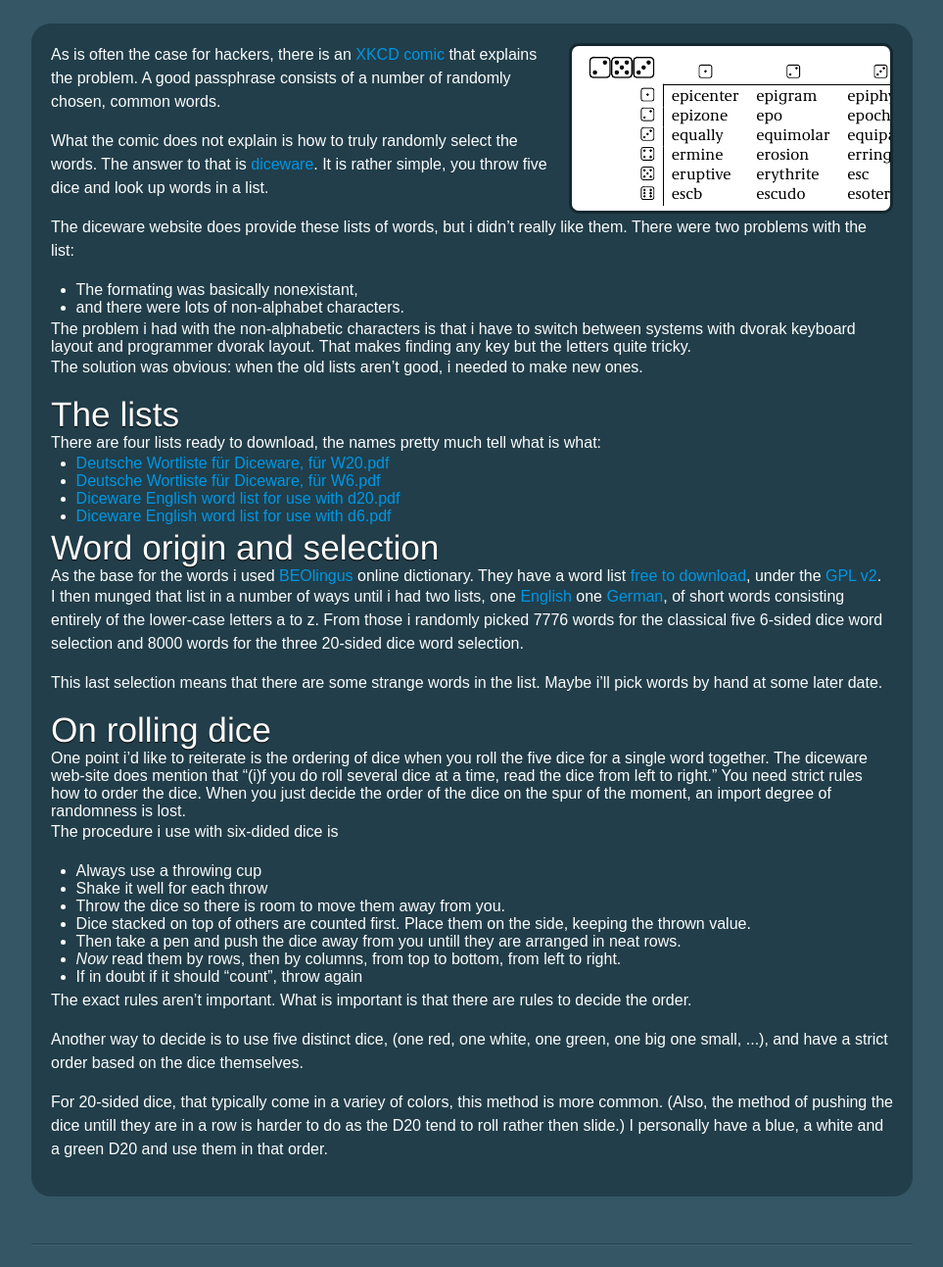
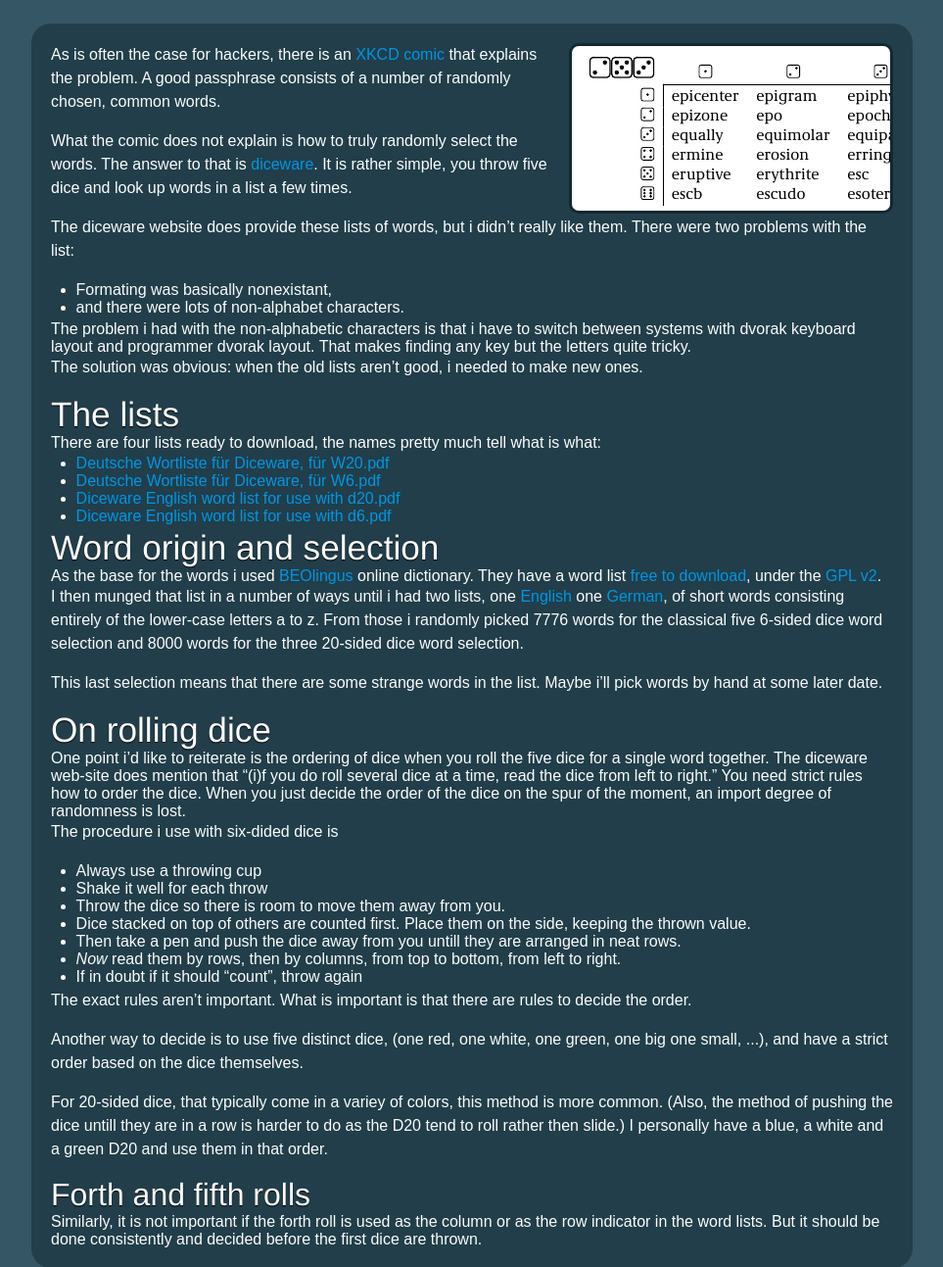
Before and after one commit to ospalh/ospalh.github.io, a plain HTML site: page LaTeX diceware.html in a window 1280 px wide. Shown: the part 260-1553 px from the top of the page at 98% size, without its empty margins (158-1121 px from the left). Drawn offline with Linux system fonts and the light colour scheme.

Commit message:
a bit more on rolling.

```diff
--- a/LaTeX diceware.html
+++ b/LaTeX diceware.html
@@ -51,11 +51,11 @@
   words. The answer to that
   is <a href="http://world.std.com/~reinhold/diceware.html">diceware</a>. It
   is rather simple, you throw five dice and look up words in a
-  list.
+  list a few times.
 <p>The diceware website does provide these lists of words, but i
   didn’t really like them. There were two problems with the list:
 <ul>
-  <li>The formating was basically nonexistant,
+  <li>Formating was basically nonexistant,
   <li>and there were lots of non-alphabet characters.
 </ul>
 The problem i had with the non-alphabetic characters is that i have to
@@ -65,6 +65,7 @@ tricky.
 <p>The solution was obvious: when the old lists aren’t good, i needed
   to make new ones.
 <h2>The lists</h2>
+
 There are four lists ready to download, the names pretty much tell
 what is what:
 <ul>
@@ -90,12 +91,14 @@ download</a>, under the <a href="http://www.gnu.org/licenses/gpl-2.0.html">GPL v
 <p>This last selection means that there are some strange words in the
   list. Maybe i’ll pick words by hand at some later date.
 
-<h2>On rolling dice</h2> One point i’d like to reiterate is the
-ordering of dice when you roll the five dice for a single word
-together. The diceware web-site does mention that “(i)f you do roll
-several dice at a time, read the dice from left to right.” You need
-strict rules how to order the dice. When you just decide the order of
-the dice on the spur of the moment, an import degree of randomness is lost.
+<h2>On rolling dice</h2>
+
+One point i’d like to reiterate is the ordering of dice when you roll
+the five dice for a single word together. The diceware web-site does
+mention that “(i)f you do roll several dice at a time, read the dice
+from left to right.” You need strict rules how to order the dice. When
+you just decide the order of the dice on the spur of the moment, an
+import degree of randomness is lost.
 <p>The procedure i use with six-dided dice is
 <ul>
   <li>Always use a throwing cup
@@ -121,14 +124,16 @@ rules to decide the order.
   then slide.) I personally have a blue, a white and a green D20 and
   use them in that order.
 
+<h3>Forth and fifth rolls</h3>
+
+Similarly, it is not important if the forth roll is used as the column
+or as the row indicator in the word lists. But it should be done
+consistently and decided before the first dice are thrown.
 
 
-
-	</div>
+</div>
 
 </article>
-
-
 
     <footer>
       <div class="line"></div>
```
